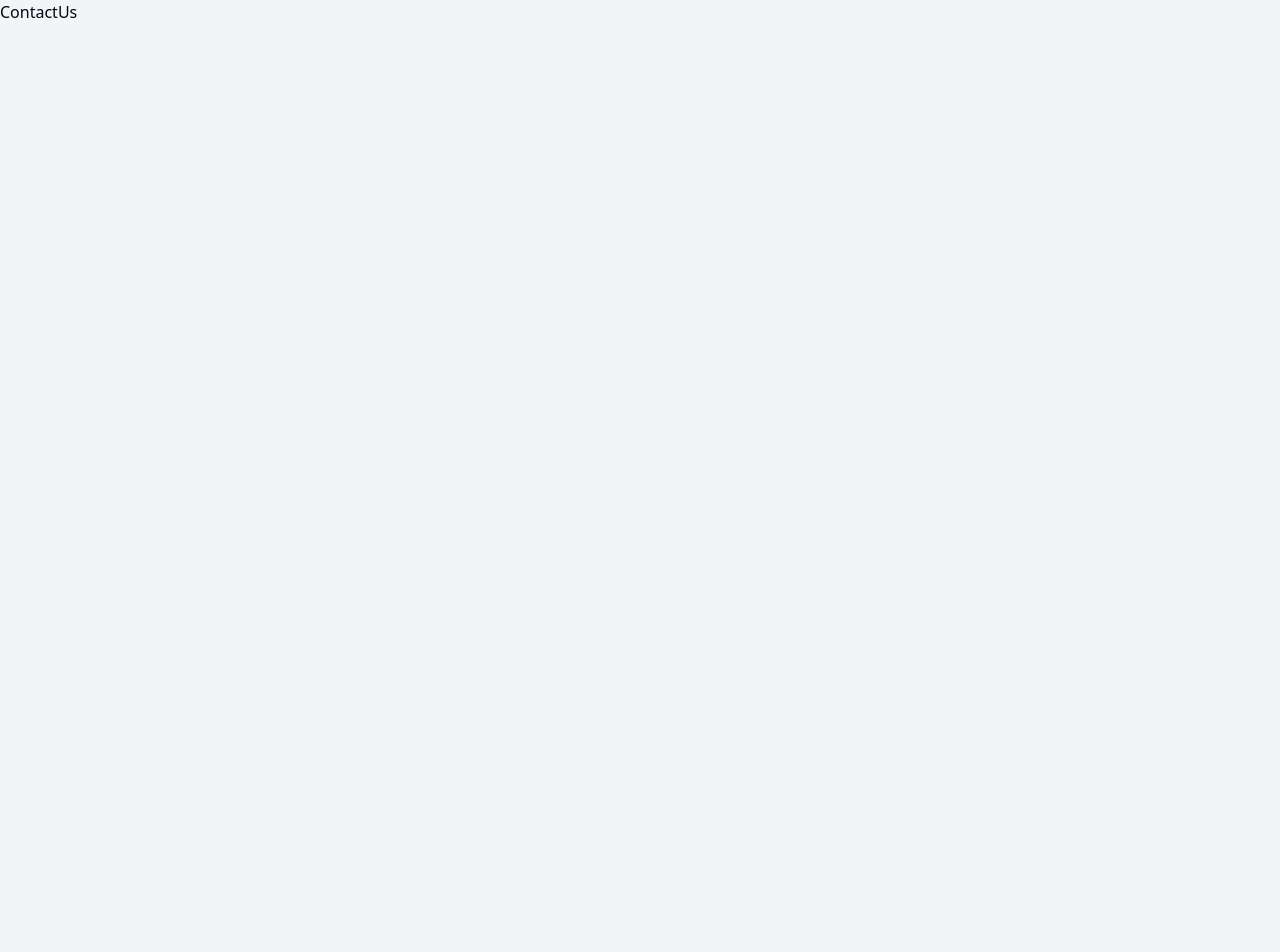
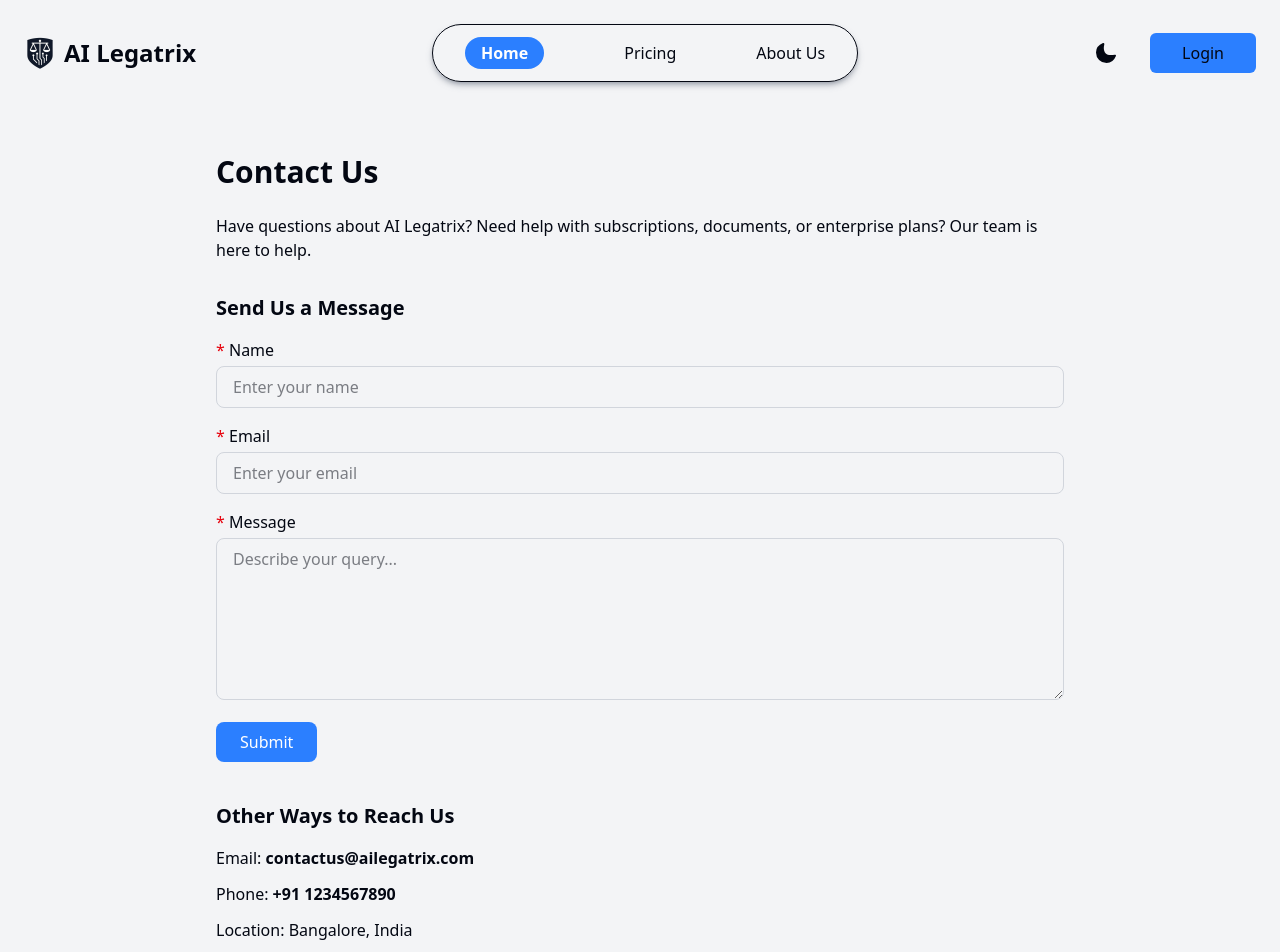
Before and after one commit to Prajwal-J03/documentation-assistant, a React (Vite) app in the folder client/: page /contact-us in a window 1280 px wide. Shown: the top 952 px of the page. Before the commit the page ends 800 px from the top, so only its background shows below. Built offline with nearby package versions, Linux system fonts and the light colour scheme.

Commit message:
Created Contact us page

```diff
--- a/client/src/Pages/ContactUs.jsx
+++ b/client/src/Pages/ContactUs.jsx
@@ -1,9 +1,89 @@
 import React from 'react'
+import Navbar from '../components/Navbar'
 
 const ContactUs = () => {
     return (
-        <div>ContactUs</div>
+        <div className="min-h-screen">
+            <Navbar />
+
+            <div className="max-w-4xl mx-auto px-6 py-12">
+                <h1 className="text-3xl font-bold mb-6">Contact Us</h1>
+
+                <p className="mb-8">
+                    Have questions about AI Legatrix? Need help with subscriptions,
+                    documents, or enterprise plans? Our team is here to help.
+                </p>
+
+                <Section title="Send Us a Message">
+                    <form className="space-y-4">
+                        <div>
+                            <label className="block mb-1 font-medium">
+                                <span className="text-red-600">*</span> Name
+                            </label>
+                            <input
+                                type="text"
+                                className="w-full border border-gray-300 rounded-lg px-4 py-2"
+                                placeholder="Enter your name"
+                                required
+                            />
+                        </div>
+
+                        <div>
+                            <label className="block mb-1 font-medium">
+                                <span className="text-red-600">*</span> Email
+                            </label>
+                            <input
+                                type="email"
+                                className="w-full border border-gray-300 rounded-lg px-4 py-2"
+                                placeholder="Enter your email"
+                                required
+                            />
+                        </div>
+
+                        <div>
+                            <label className="block mb-1 font-medium">
+                                <span className="text-red-600">*</span> Message
+                            </label>
+                            <textarea
+                                rows="6"
+                                className="w-full border border-gray-300 rounded-lg px-4 py-2"
+                                placeholder="Describe your query..."
+                                required
+                            ></textarea>
+                        </div>
+
+                        <button
+                            type="submit"
+                            className="bg-blue-500 text-white px-6 py-2 rounded-lg hover:bg-blue-600 active:translate-y-1 transition"
+                        >
+                            Submit
+                        </button>
+                    </form>
+                </Section>
+
+                <Section title="Other Ways to Reach Us">
+                    <p>Email: <strong>contactus@ailegatrix.com</strong></p>
+                    <p className="mt-2">Phone: <strong>+91 1234567890</strong></p>
+                    <p className="mt-2">Location: Bangalore, India</p>
+                </Section>
+
+                <Section title="Business & Enterprise Inquiries">
+                    <p>
+                        For enterprise plans, bulk access, or institutional partnerships,
+                        please contact us via email with the subject line:
+                        <strong> "Enterprise Inquiry – AI Legatrix"</strong>.
+                    </p>
+                </Section>
+            </div>
+        </div>
     )
 }
 
+const Section = ({ title, children }) => (
+    <div className="mb-10">
+        <h2 className="text-xl font-semibold mb-4">{title}</h2>
+        <div className="space-y-3">{children}</div>
+    </div>
+)
+
 export default ContactUs
```
